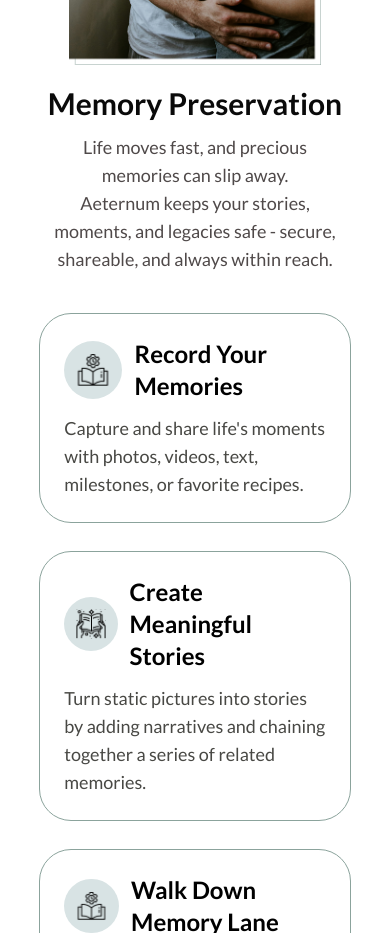
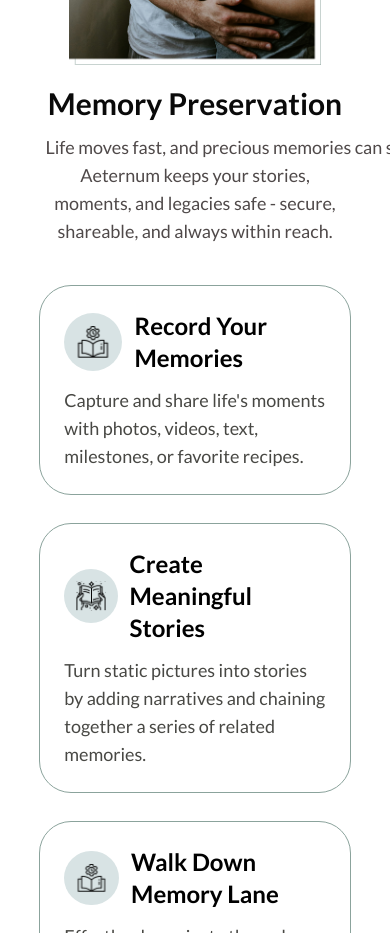
Before and after one commit to Aeternum-Legacy/aeternum2025, a Next.js app: page / in a window 390 px wide. Shown: the part 6280-7213 px from the top of the page. Built offline with nearby package versions, Linux system fonts and the light colour scheme.

Commit message:
fix: add whitespace nowrap

```diff
--- a/src/components/sections/MemoryPreservationSection.tsx
+++ b/src/components/sections/MemoryPreservationSection.tsx
@@ -18,8 +18,8 @@ export default function MemoryPreservationSection() {
         <h2 className="text-3xl md:text-4xl lg:text-6xl font-bold md:font-normal">
           Memory Preservation
         </h2>
-        <p className="text-[#4F4949] text-lg w-4/5 md:w-2/3 md:mb-5">
-          <span className="block">
+        <p className="text-[#4F4949] text-lg w-4/5 md:w-2/3 md:mb-5 ">
+          <span className="whitespace-nowrap block">
             Life moves fast, and precious memories can slip away.
           </span>
           Aeternum keeps your stories, moments, and legacies safe - secure,
```
